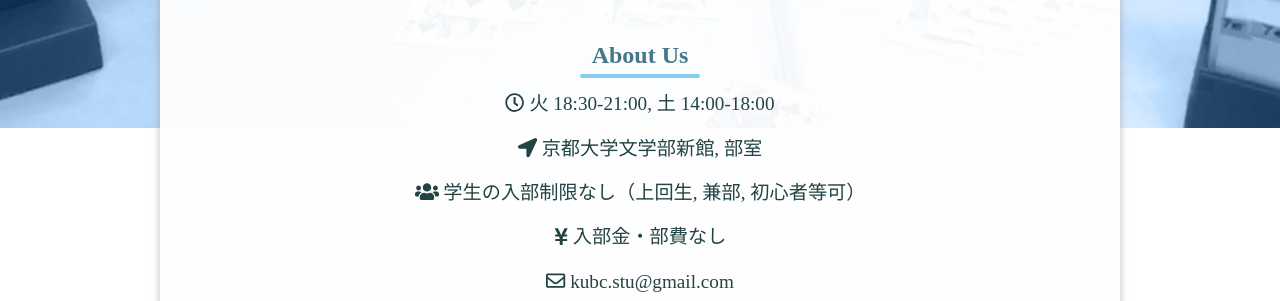
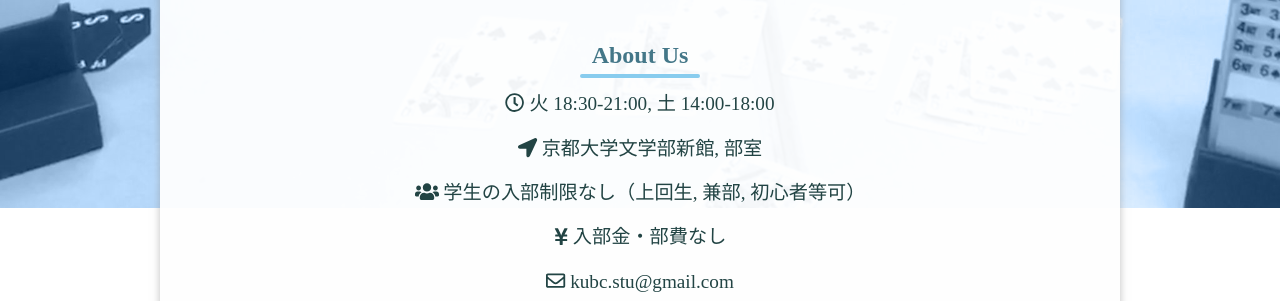
Before and after one commit to kubc/kubc.github.io, a website: page index.html in a window 1280 px wide. Shown: the part 752-1053 px from the top of the page. Drawn offline with nearby package versions, Linux system fonts and the light colour scheme; some packages are replaced by stand-ins of ours; a web font is replaced by a local one.

```diff
--- a/style.css
+++ b/style.css
@@ -120,7 +120,7 @@
   -o-background-size: cover;
   background-size: cover;
   position: fixed;
-  top: -10%;
+  top: 0;
   left: 0;
   width: 100%;
   height: 120%;
```
